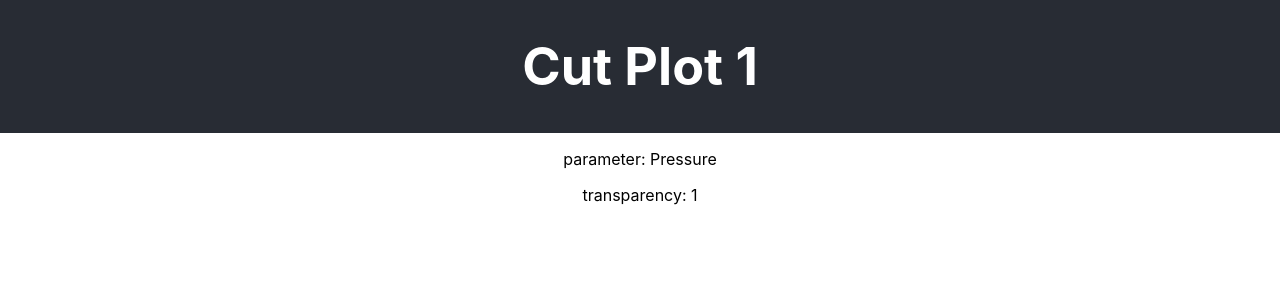
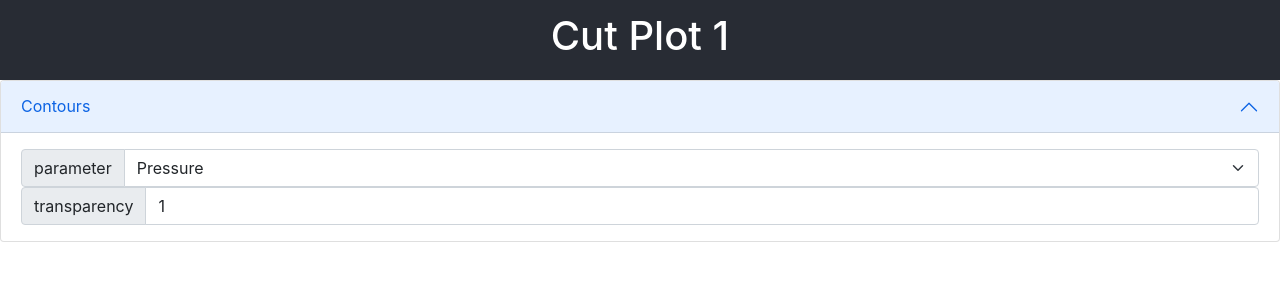
Before and after one commit to RomanKhv/efd_pm, a React (Create React App) app: page / in a window 1280 px wide. Shown: the top 300 px of the page. Built offline with nearby package versions, Linux system fonts and the light colour scheme.

Commit message:
Very basic PM-style controls generation with react-bootstrap

```diff
--- a/package.json
+++ b/package.json
@@ -8,10 +8,10 @@
     "@testing-library/user-event": "^13.5.0",
     "bootstrap": "^5.1.3",
     "react": "^17.0.2",
+    "react-bootstrap": "^2.2.1",
     "react-dom": "^17.0.2",
     "react-popper": "^2.2.5",
     "react-scripts": "5.0.0",
-    "reactstrap": "^9.0.1",
     "web-vitals": "^2.1.4"
   },
   "scripts": {
--- a/src/Feature.js
+++ b/src/Feature.js
@@ -1,4 +1,5 @@
 import React, { Component } from "react";
+import { Accordion, Form, InputGroup } from "react-bootstrap";
 
 class FeatureView extends Component {
     constructor(props) {
@@ -14,19 +15,72 @@ class FeatureView extends Component {
     }
 
     render() {
+        // return (
+        //     <Form>
+        //         <Accordion defaultActiveKey={['0']} alwaysOpen>
+        //             <Accordion.Item eventKey="0">
+        //                 <Accordion.Header>Contours</Accordion.Header>
+        //                 <Accordion.Body>
+        //                     <InputGroup>
+        //                         <InputGroup.Text>Parameter</InputGroup.Text>
+        //                         <Form.Select>
+        //                             <option>Pressure</option>
+        //                             <option>Temperature</option>
+        //                         </Form.Select>
+        //                     </InputGroup>
+        //                     <InputGroup>
+        //                         <InputGroup.Text>Max</InputGroup.Text>
+        //                         <Form.Control type="number" value="101325.2"/>
+        //                     </InputGroup>
+        //                 </Accordion.Body>
+        //             </Accordion.Item>
+        //             <Accordion.Item eventKey="1">
+        //                 <Accordion.Header>Options</Accordion.Header>
+        //                 <Accordion.Body>
+        //                     Transparency is 1
+        //                 </Accordion.Body>
+        //             </Accordion.Item>
+        //         </Accordion>
+        //     </Form>
+        // )
         let f = this.state.feature;
         let prop_arr = [];
         for (let key in f) {
             if (key === 'name')
-                continue;
-            let sview = key + ': ' + String(f[key]);
-            prop_arr.push(<p>{sview}</p>);
+            continue;
+            const val = f[key];
+            // let sview = key + ': ' + String(f[key]);
+            let ctrl = {};
+            switch (typeof(val)) {
+                case 'string':
+                    ctrl = <Form.Select>
+                        <option>Pressure</option>
+                        <option>Temperature</option>
+                    </Form.Select>;
+                    break;
+                case 'number':
+                    ctrl = <Form.Control type="number" value={val}/>;
+                    break;
+            }
+            prop_arr.push(
+                <InputGroup>
+                    <InputGroup.Text>{key}</InputGroup.Text>
+                    {ctrl}
+                </InputGroup>
+            );
         }
         return (
             <div>
-                {prop_arr}
+                <Accordion defaultActiveKey={['0']} alwaysOpen>
+                    <Accordion.Item eventKey="0">
+                        <Accordion.Header>Contours</Accordion.Header>
+                        <Accordion.Body>
+                            {prop_arr}
+                        </Accordion.Body>
+                    </Accordion.Item>
+                </Accordion>
             </div>
-        )
+        );
     }
 }
 
--- a/src/index.js
+++ b/src/index.js
@@ -1,5 +1,6 @@
 import React from 'react';
 import ReactDOM from 'react-dom';
+import 'bootstrap/dist/css/bootstrap.min.css'
 import './index.css';
 import App from './App';
 import reportWebVitals from './reportWebVitals';
```
Also changed, not shown: 2 other files (tests, documents, lock files or other folders).
